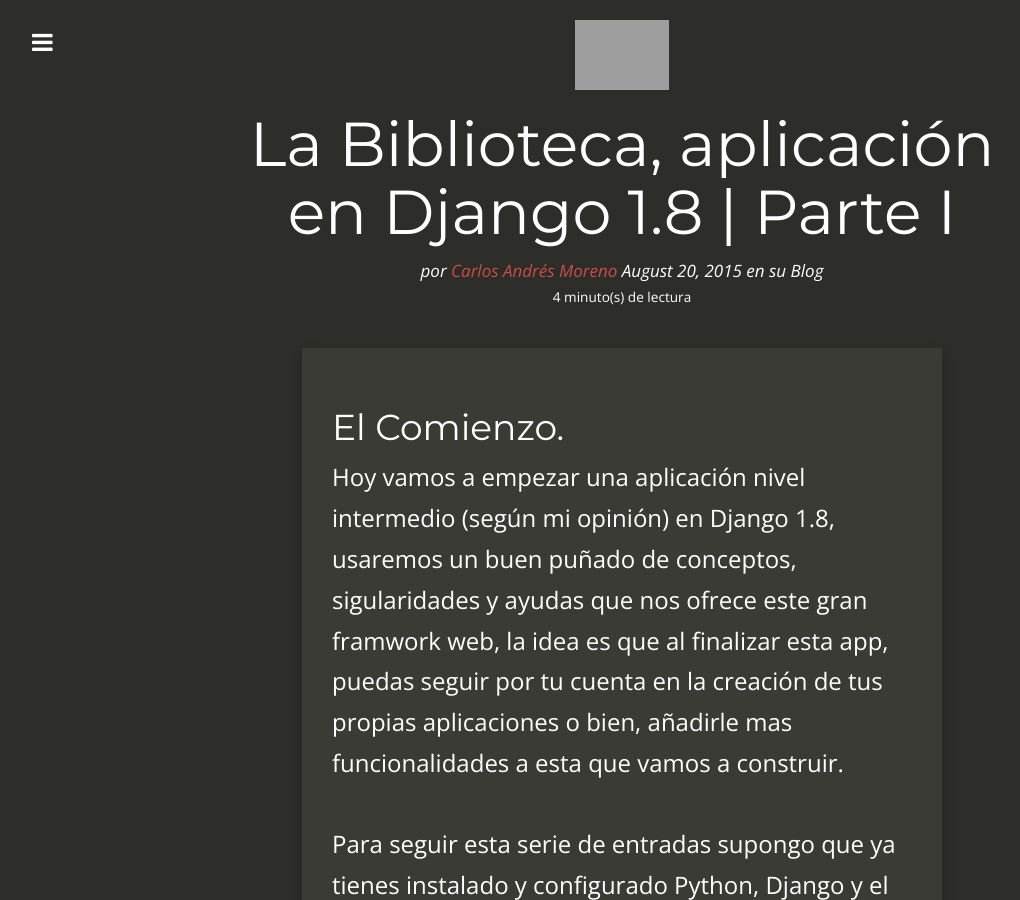
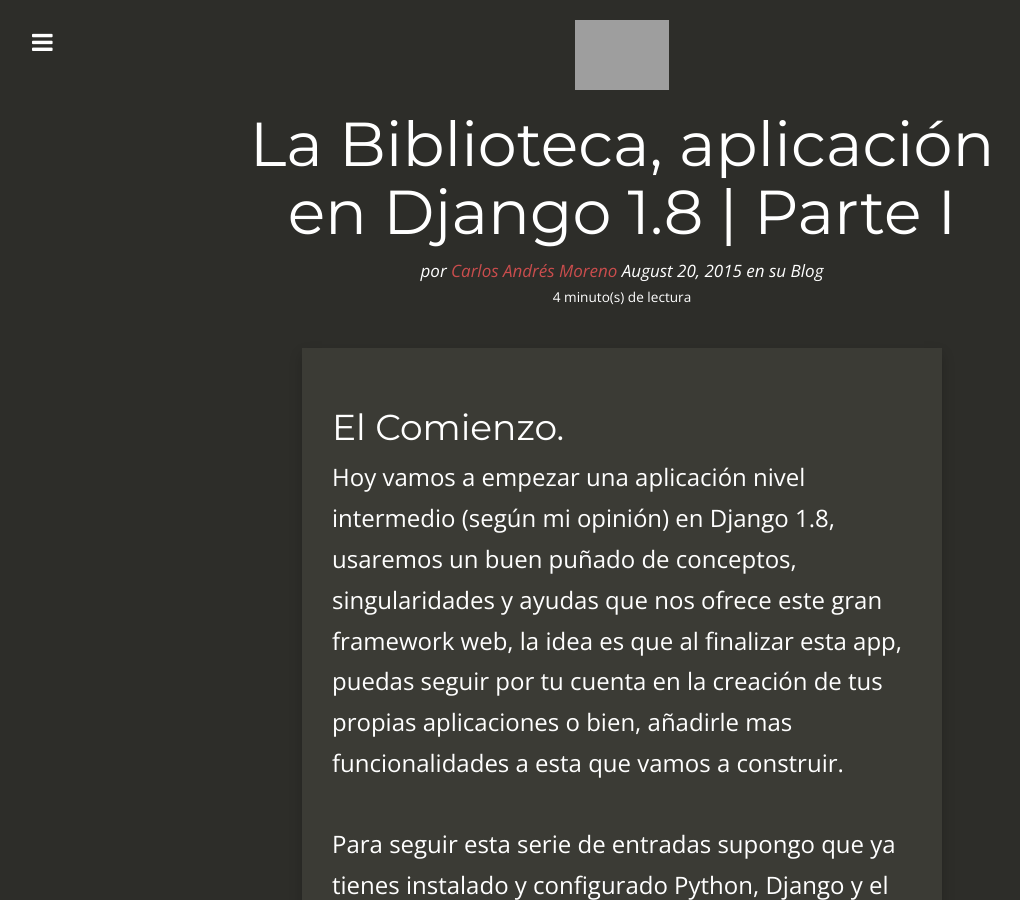
Before and after one commit to CarMoreno/carmoreno.github.io, a Jekyll site: the page built from _posts/2015-08-20-App-Django1.8-Parte1.md, in a window 1280 px wide and 900 px high. Shown: the whole window, without its empty margins (18-1038 px from the left). Built offline with Jekyll 4.4.1, drawn with Linux system fonts in a browser that asks for light colours; nearby versions of some CDN libraries; Markdown is read by kramdown in place of the engine named in the settings; comment, search, counter and statistics services are not loaded; grey boxes are pictures that could not be loaded.

Commit message:
Correciones ortográficas.

```diff
--- a/_posts/2015-08-20-App-Django1.8-Parte1.md
+++ b/_posts/2015-08-20-App-Django1.8-Parte1.md
@@ -13,7 +13,7 @@
 ---
 ## El Comienzo.
 
-Hoy vamos a empezar una aplicación nivel intermedio (según mi opinión) en Django 1.8, usaremos un buen puñado de conceptos, sigularidades y ayudas que nos ofrece este gran framwork web, la idea es que al finalizar esta app, puedas seguir por tu cuenta en la creación de tus propias aplicaciones o bien, añadirle mas funcionalidades a esta que vamos a construir.
+Hoy vamos a empezar una aplicación nivel intermedio (según mi opinión) en Django 1.8, usaremos un buen puñado de conceptos, singularidades y ayudas que nos ofrece este gran framework web, la idea es que al finalizar esta app, puedas seguir por tu cuenta en la creación de tus propias aplicaciones o bien, añadirle mas funcionalidades a esta que vamos a construir.
 
 Para seguir esta serie de entradas supongo que ya tienes instalado y configurado Python, Django y el Virtualenv, aunque este último no es un requisito primordial para seguir estos posts. Crearemos una biblioteca virtual, donde nuestros usuarios podrán subir libros a nuestra plataforma, podran buscar un libro, editarlo y ponerse en contacto con nosotros si asi fuese el caso. Cabe decir que usaré el sistema operativo Windows 7, si no has logrado configurar Python y Django en este sistema operativo, te recomiendo leer [esta entrada][1]:
 
```
